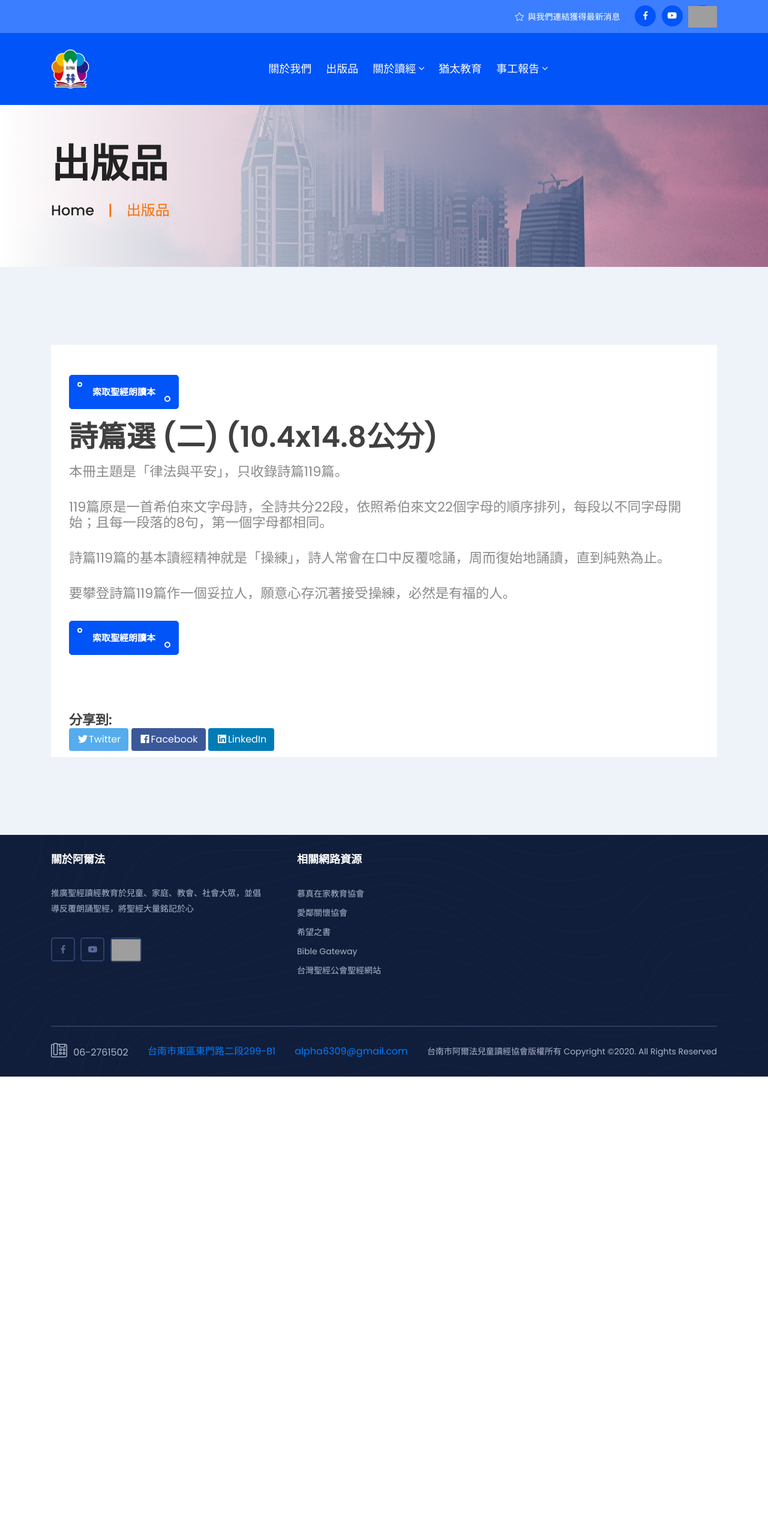
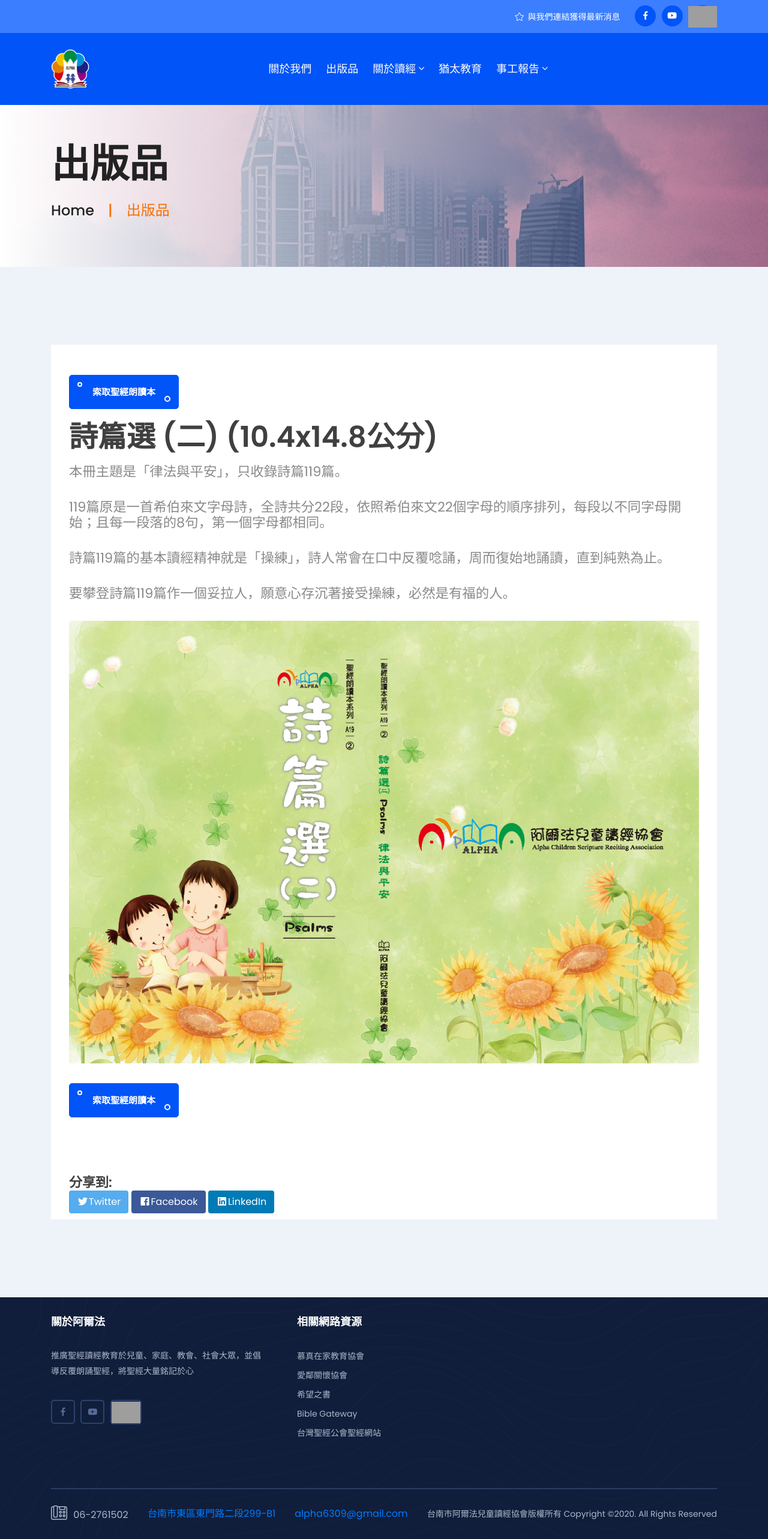
Before and after one commit to alpha6309/website, a Jekyll site: the page built from pages/詩篇選（二）.md, in a window 1280 px wide. Shown: the whole page at 60% size. Built offline with Jekyll 4.4.1, drawn with Linux system fonts in a browser that asks for light colours; before the commit the page ends 1795 px from its top, so only the background shows below that; grey boxes are pictures that could not be loaded.

Commit message:
Update 詩篇選（二）.md

```diff
--- a/pages/詩篇選（二）.md
+++ b/pages/詩篇選（二）.md
@@ -18,4 +18,6 @@ title: 出版品
 
 要攀登詩篇119篇作一個妥拉人，願意心存沉著接受操練，必然是有福的人。
 
+![]({{site.baseurl}}/assets/images/books/詩篇選（二）.jpg)
+
 {% include request_book_button.html %}
```
